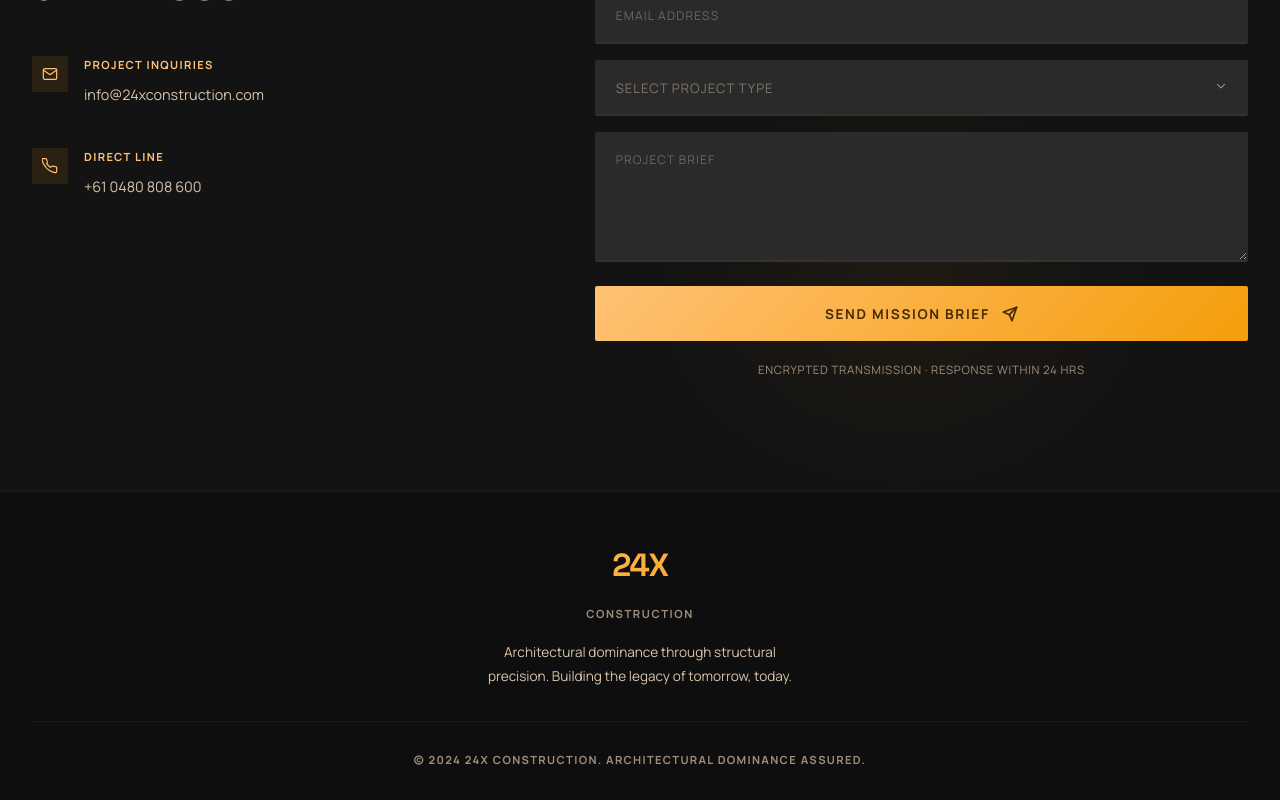
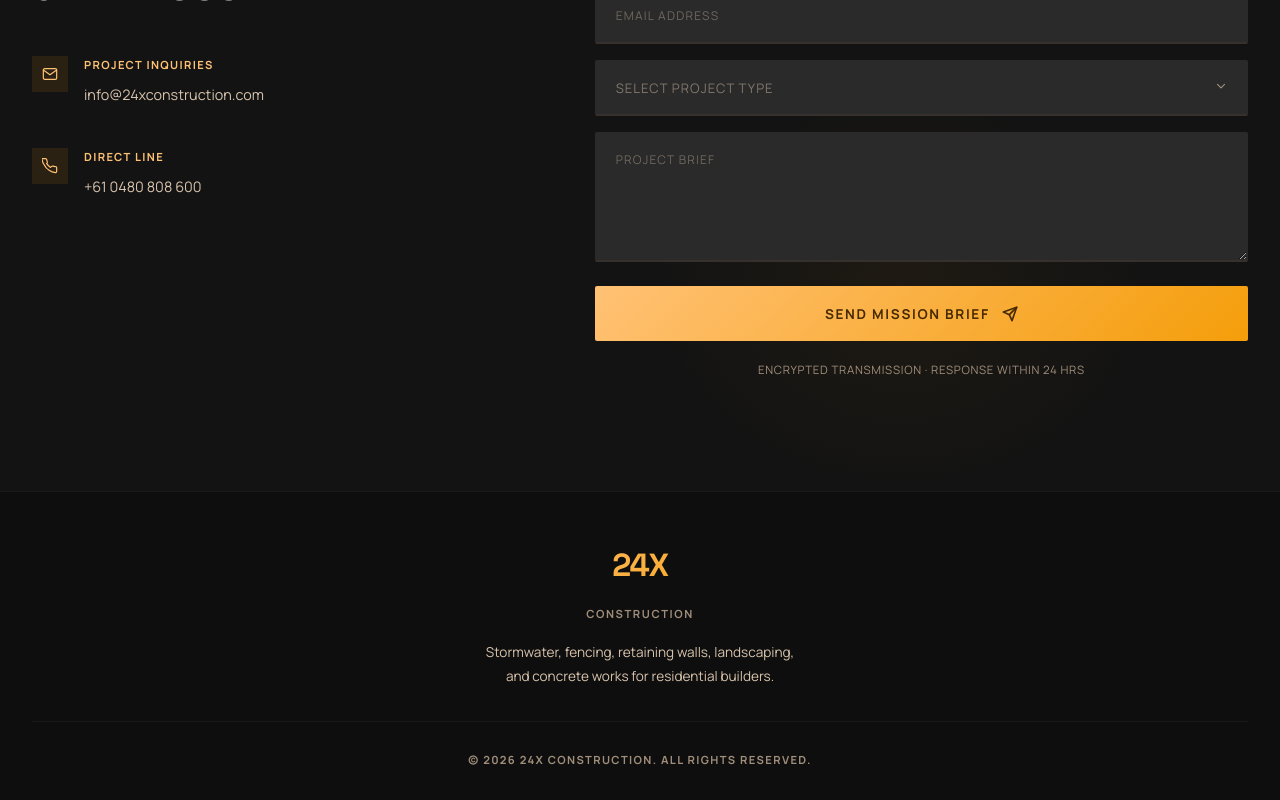
Before and after one commit to 24xconstruction/24xconstruction, a Next.js app: page / in a window 1280 px wide. Shown: the part 3281-4081 px from the top of the page. Built offline with nearby package versions, Linux system fonts and the light colour scheme.

Commit message:
Update Footer.tsx

```diff
--- a/components/Footer.tsx
+++ b/components/Footer.tsx
@@ -42,7 +42,7 @@ export default function Footer() {
               maxWidth: '320px',
               margin: '0 auto',
             }}>
-              Architectural dominance through structural precision. Building the legacy of tomorrow, today.
+              Stormwater, fencing, retaining walls, landscaping, and concrete works for residential builders.
             </p>
           </div>
 
@@ -53,7 +53,7 @@ export default function Footer() {
             width: '100%',
           }}>
             <span className="label-sm" style={{ color: 'var(--outline)' }}>
-              © 2024 24X CONSTRUCTION. ARCHITECTURAL DOMINANCE ASSURED.
+              © 2026 24X Construction. All rights reserved.
             </span>
           </div>
         </div>
```
